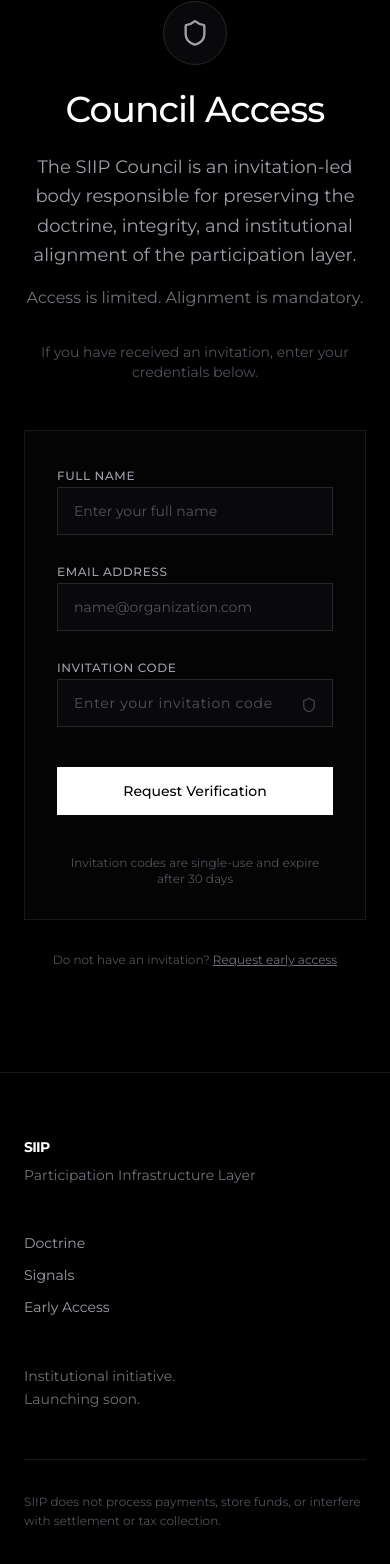
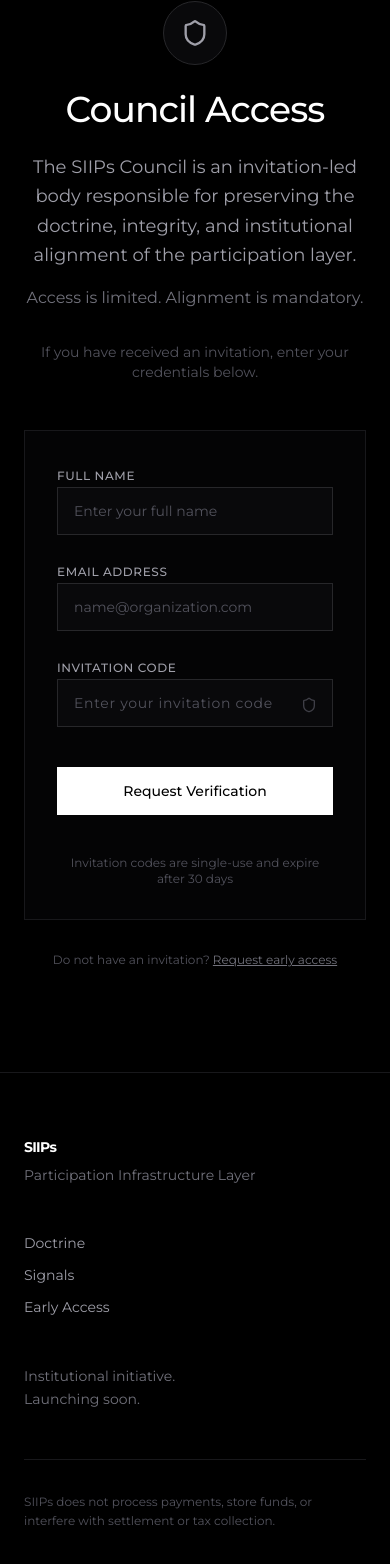
Before and after one commit to akmmubashir/siip-web, a Next.js app: page /access in a window 390 px wide. Shown: the part 103-1667 px from the top of the page. Built offline with nearby package versions, Linux system fonts and the light colour scheme.

Commit message:
SIIP to SIIPs changed

```diff
--- a/app/components/siip/CouncilAccessSection.tsx
+++ b/app/components/siip/CouncilAccessSection.tsx
@@ -46,7 +46,7 @@ const CouncilAccessSection = () => {
 
             <div className="mx-auto space-y-4">
               <p className="text-lg text-zinc-400 leading-relaxed">
-                The SIIP Council is an invitation-led body responsible for
+                The SIIPs Council is an invitation-led body responsible for
                 preserving the doctrine, integrity, and institutional alignment
                 of the participation layer.
               </p>
--- a/app/components/siip/DoctrineSection.tsx
+++ b/app/components/siip/DoctrineSection.tsx
@@ -59,7 +59,7 @@ const DoctrineSection = () => {
             className="space-y-8 mb-20"
           >
             <p className="text-lg md:text-xl text-zinc-300 leading-relaxed">
-              SIIP exists to institutionalise participation as infrastructure.
+              SIIPs exists to institutionalise participation as infrastructure.
               Modern economies move capital efficiently, yet they fail to return
               structural position to the individuals who generate economic flow.
             </p>
@@ -91,7 +91,7 @@ const DoctrineSection = () => {
             className="mb-20"
           >
             <p className="text-lg md:text-xl text-zinc-300 leading-relaxed mb-12">
-              SIIP is built on five non-negotiable principles:
+              SIIPs is built on five non-negotiable principles:
             </p>
 
             <div className="space-y-8">
--- a/app/components/siip/Footer.tsx
+++ b/app/components/siip/Footer.tsx
@@ -8,7 +8,7 @@ export function Footer() {
         <div className="grid grid-cols-1 md:grid-cols-3 gap-12 mb-12">
           {/* Left Column - Branding */}
           <div>
-            <h3 className="text-sm font-bold tracking-tighter mb-2">SIIP</h3>
+            <h3 className="text-sm font-bold tracking-tighter mb-2">SIIPs</h3>
             <p className="text-sm text-zinc-500">
               Participation Infrastructure Layer
             </p>
@@ -51,7 +51,7 @@ export function Footer() {
         {/* Disclaimer */}
         <div className="pt-8 border-t border-zinc-900">
           <p className="text-xs text-zinc-600 leading-relaxed max-w-3xl">
-            SIIP does not process payments, store funds, or interfere with
+            SIIPs does not process payments, store funds, or interfere with
             settlement or tax collection.
           </p>
         </div>
@@ -59,7 +59,7 @@ export function Footer() {
         {/* Bottom Bar */}
         <div className="flex flex-col md:flex-row justify-between items-start md:items-center gap-6 pt-8">
           <p className="text-xs text-zinc-700">
-            © {new Date().getFullYear()} SIIP. All rights reserved.
+            © {new Date().getFullYear()} SIIPs. All rights reserved.
           </p>
           <div className="flex gap-6">
             <a
--- a/app/components/siip/HeroSection.tsx
+++ b/app/components/siip/HeroSection.tsx
@@ -39,7 +39,7 @@ export function HeroSection() {
           </div>
 
           <h1 className="text-5xl md:text-7xl lg:text-8xl font-medium tracking-tight text-white leading-[1.1]">
-            SIIP - Participation <br className="hidden lg:block" />
+            SIIPs - Participation <br className="hidden lg:block" />
             <span className="text-zinc-500">Infrastructure Layer</span>
           </h1>
 
--- a/app/components/siip/ParticipationLayer.tsx
+++ b/app/components/siip/ParticipationLayer.tsx
@@ -31,7 +31,7 @@ export function ParticipationLayer() {
 
           <div className="prose prose-invert prose-lg max-w-none">
             <p className="text-xl md:text-2xl text-zinc-300 font-light leading-relaxed mb-8">
-              SIIP establishes a verified participation layer above everyday
+              SIIPs establishes a verified participation layer above everyday
               transactions. Each eligible transaction becomes a participation
               event, creating measurable economic presence for individuals and
               retention strength for merchants without interfering with payment,
--- a/app/components/siip/WhatSIIPIs.tsx
+++ b/app/components/siip/WhatSIIPIs.tsx
@@ -4,7 +4,7 @@ import { motion } from "framer-motion";
 const blocks = [
   {
     title: "Infrastructure, not a platform",
-    text: "SIIP is not a loyalty program, not a marketing system, and not a payment layer. We are building participation as economic infrastructure.",
+    text: "SIIPs is not a loyalty program, not a marketing system, and not a payment layer. We are building participation as economic infrastructure.",
   },
   {
     title: "Position, not perks",
--- a/app/data/signals.ts
+++ b/app/data/signals.ts
@@ -20,7 +20,7 @@ When transactions end value, individuals lose position. When participation disap
 
 Participation cannot remain a behavioural tool. It must become infrastructure.
 
-This is the premise on which SIIP is being built.`,
+This is the premise on which SIIPs is being built.`,
   },
   {
     id: "2",
```
